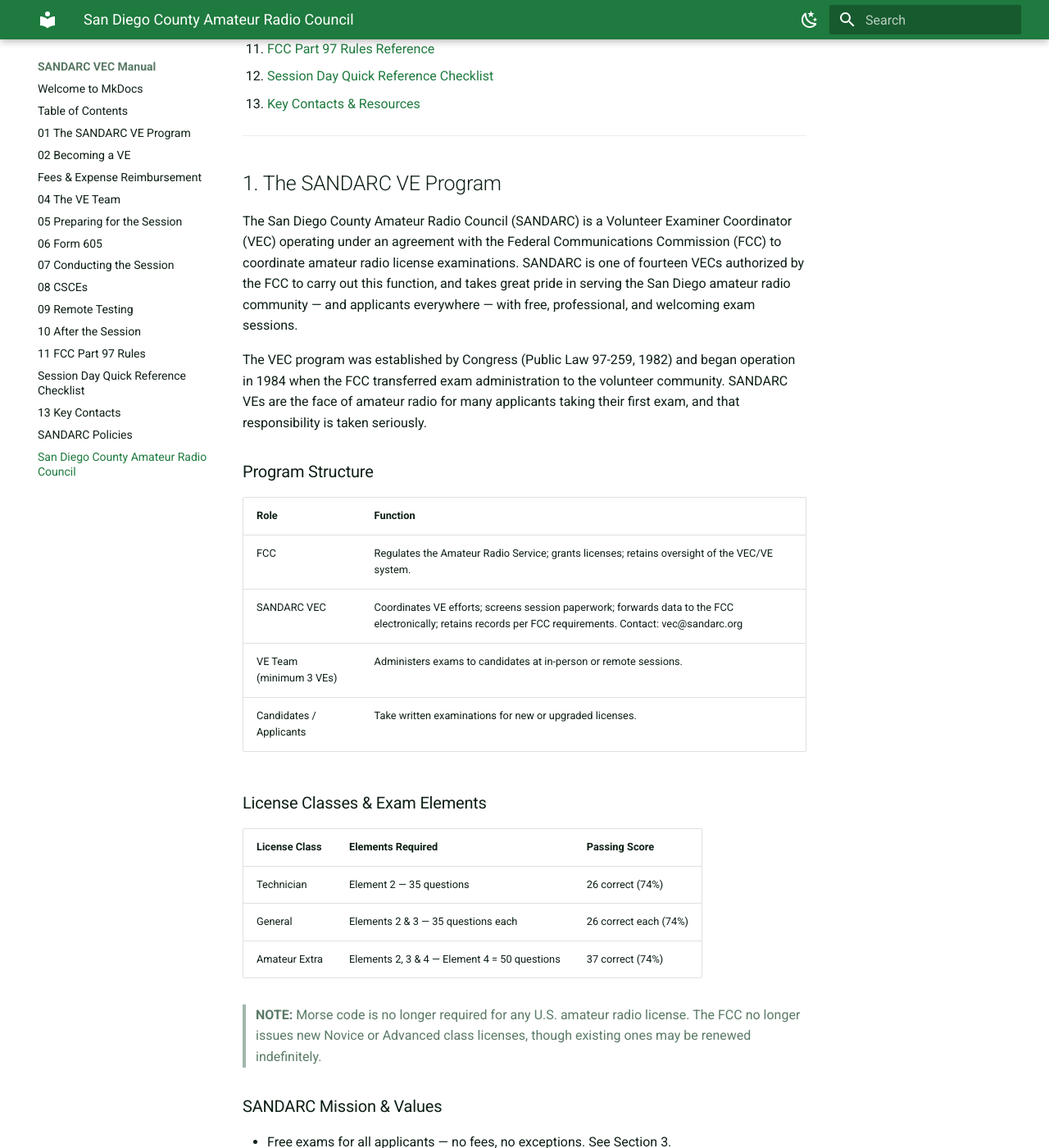
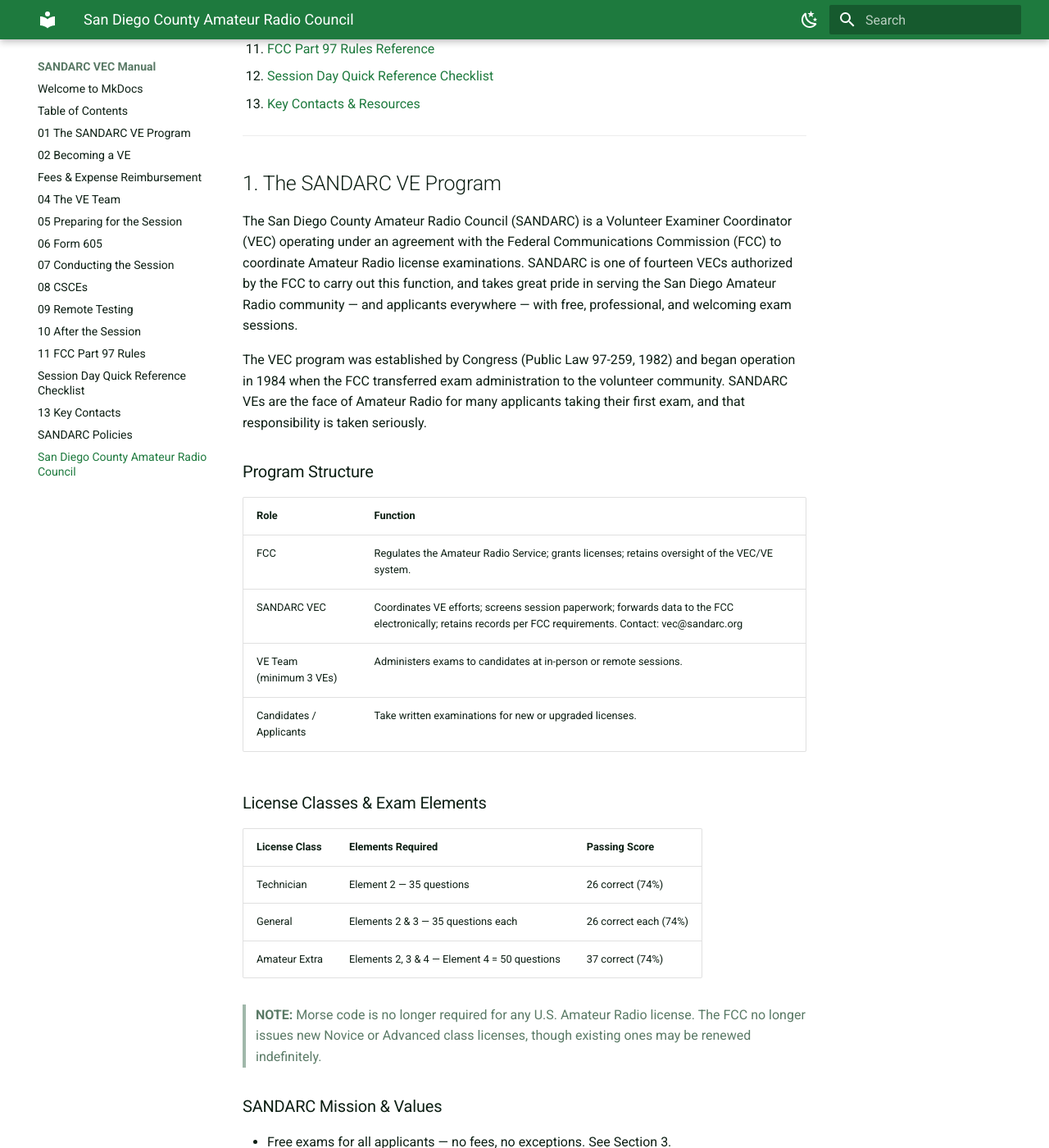
Before and after one commit to SANDARC-VEC/manual, an MkDocs documentation site: the page built from docs/SANDARC_VE_Manual.md, in a window 1280 px wide and 1400 px high, scrolled down 693 px. Shown: the whole window at 82% size. Built offline with MkDocs 1.6.1 and Material for MkDocs 9.7.7, drawn with Linux system fonts in a browser that asks for light colours; some of the changed text lies outside the part shown.

```diff
--- a/docs/SANDARC_VE_Manual.md
+++ b/docs/SANDARC_VE_Manual.md
@@ -26,9 +26,9 @@ vec@sandarc.org
 
 ## 1. The SANDARC VE Program
 
-The San Diego County Amateur Radio Council (SANDARC) is a Volunteer Examiner Coordinator (VEC) operating under an agreement with the Federal Communications Commission (FCC) to coordinate amateur radio license examinations. SANDARC is one of fourteen VECs authorized by the FCC to carry out this function, and takes great pride in serving the San Diego amateur radio community — and applicants everywhere — with free, professional, and welcoming exam sessions.
+The San Diego County Amateur Radio Council (SANDARC) is a Volunteer Examiner Coordinator (VEC) operating under an agreement with the Federal Communications Commission (FCC) to coordinate Amateur Radio license examinations. SANDARC is one of fourteen VECs authorized by the FCC to carry out this function, and takes great pride in serving the San Diego Amateur Radio community — and applicants everywhere — with free, professional, and welcoming exam sessions.
 
-The VEC program was established by Congress (Public Law 97-259, 1982) and began operation in 1984 when the FCC transferred exam administration to the volunteer community. SANDARC VEs are the face of amateur radio for many applicants taking their first exam, and that responsibility is taken seriously.
+The VEC program was established by Congress (Public Law 97-259, 1982) and began operation in 1984 when the FCC transferred exam administration to the volunteer community. SANDARC VEs are the face of Amateur Radio for many applicants taking their first exam, and that responsibility is taken seriously.
 
 ### Program Structure
 
@@ -47,14 +47,14 @@ The VEC program was established by Congress (Public Law 97-259, 1982) and began
 | General | Elements 2 & 3 — 35 questions each | 26 correct each (74%) |
 | Amateur Extra | Elements 2, 3 & 4 — Element 4 = 50 questions | 37 correct (74%) |
 
->  **NOTE:** Morse code is no longer required for any U.S. amateur radio license. The FCC no longer issues new Novice or Advanced class licenses, though existing ones may be renewed indefinitely.
+>  **NOTE:** Morse code is no longer required for any U.S. Amateur Radio license. The FCC no longer issues new Novice or Advanced class licenses, though existing ones may be renewed indefinitely.
 
 ### SANDARC Mission & Values
 
 - Free exams for all applicants — no fees, no exceptions. See Section 3.
 - Professional, welcoming sessions that make every applicant feel comfortable, regardless of background or experience level.
 - Strict exam integrity — SANDARC maintains high standards to ensure that every license earned is a license deserved.
-- Service to the San Diego amateur radio community and beyond.
+- Service to the San Diego Amateur Radio community and beyond.
 
 ---
 
@@ -65,7 +65,7 @@ The VEC program was established by Congress (Public Law 97-259, 1982) and began
 To qualify as a Volunteer Examiner under FCC rules you must:
 
 - Be 18 years of age or older
-- Hold a valid General, Advanced, or Amateur Extra class amateur radio license
+- Hold a valid General, Advanced, or Amateur Extra class Amateur Radio license
 - Never have had your amateur station or operator license suspended or revoked
 - Be accredited by the coordinating VEC (SANDARC)
 
@@ -94,7 +94,7 @@ To qualify as a Volunteer Examiner under FCC rules you must:
 
 ### Maintaining Your Accreditation
 
-SANDARC does not impose a minimum number of sessions per year. However, SANDARC reserves the right to discontinue a team due to prolonged inactivity or if it appears a team exists solely for credential-collection purposes. VE Teams should be engaged in helping new amateurs enter the hobby by joining a club or engagement in other activities that promotes amateur radio.
+SANDARC does not impose a minimum number of sessions per year. However, SANDARC reserves the right to discontinue a team due to prolonged inactivity or if it appears a team exists solely for credential-collection purposes. VE Teams should be engaged in helping new amateurs enter the hobby by joining a club or engagement in other activities that promotes Amateur Radio.
 
 > **Any VE who's emails are rejected by SANDARC will have their accreditation suspended until communication can be restored**
 
@@ -158,7 +158,7 @@ Any expenses beyond this narrow list require explicit prior approval from the SA
 
 ### Scheduling & Advertising
 
-- SANDARC sessions should be publicly advertised in advance. Recommended channels include the HamStudy session calendar (ham.study/sessions), local club newsletters, repeater nets, and amateur radio social media groups in the San Diego area.
+- SANDARC sessions should be publicly advertised in advance. Recommended channels include the HamStudy session calendar (ham.study/sessions), local club newsletters, repeater nets, and Amateur Radio social media groups in the San Diego area.
 - When practical, announce the date, time, location, and Team Lead contact information. Walk-in applicants are welcome if space and VE coverage permit.
 - Contact vec@sandarc.org to register your session and receive your session number before the session takes place.
 
```
Also changed, not shown: docs/01_The_SANDARC_VE_Program.md (+7 -7 lines), docs/02_Becoming_a_VE.md (+3 -3 lines), docs/05_Preparing_for_the_Session.md (+1 -1 lines).
